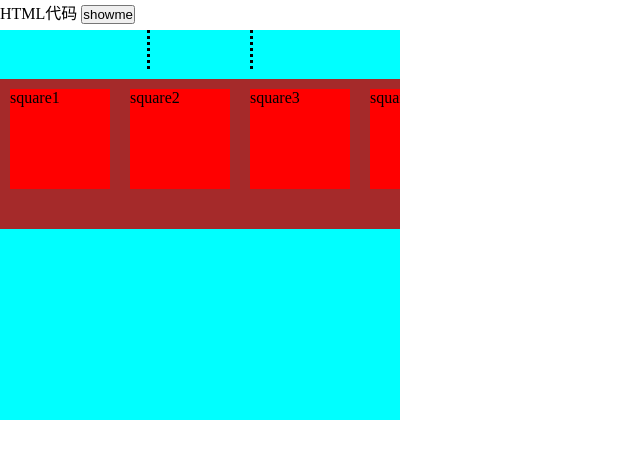
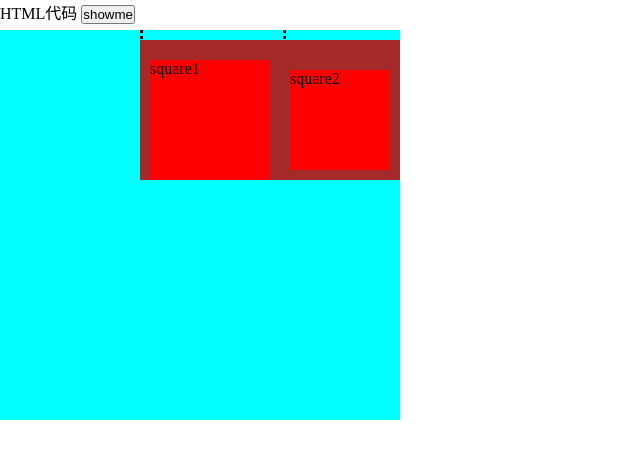
Before and after one commit to kanchangxin/h5demo, a plain HTML site: page H5API/touche.html in a window 1280 px wide. Shown: the whole page, without its empty margins (0-640 px from the left). Drawn offline with Linux system fonts and the light colour scheme.

Commit message:
no message

```diff
--- a/H5API/touche.html
+++ b/H5API/touche.html
@@ -22,23 +22,33 @@
         #inner {
             background: brown;
             position: relative;
-            height: 150px;
+            height: 140px;
             margin-top: 10px;
         }
 
         #theCenterBox {
             border-style: none dotted none dotted;
             height: 10%;
-            width: 100px;
-            margin: 0 auto;
+            position: absolute;
         }
 
         .square {
+            position: relative;
             background: red;
             width: 100px;
             height: 100px;
-            margin: 10px;
-            display: inline-table
+            margin: 20px 10px 20px 10px;
+            display: inline-table;
+            vertical-align: middle;
+        }
+
+        .biggerSquare {
+            background: red;
+            width: 120px;
+            height: 120px;
+            margin: 10px 10px 10px 10px;
+            display: inline-table;
+            vertical-align: middle;
         }
 
         #fix {
@@ -65,18 +75,23 @@ HTML代码
 
     var LEN_UNIT = 'px';//长度单位
     var theSquareMagin = 10;
-    var theSquareWidth = 100 + theSquareMagin*2;//方块的宽度
+    var theSquareWidth = 100 + theSquareMagin * 2;//方块的宽度
+    var theSquareBiggerWidth = 120;//变大后的宽度
     var theDragDiv = document.getElementById('inner');//取得拖动对象
 
-    theDragDiv.style.width = theDragDiv.children.length * theSquareWidth + LEN_UNIT; //根据其子元素的个数设置它的宽度+ (theDragDiv.children.length-1)*10
+    theDragDiv.style.width = theDragDiv.children.length * theSquareWidth + 40 + LEN_UNIT; //根据其子元素的个数设置它的宽度,40是预留变大的宽度
     console.log(theDragDiv.style.width);
 
-    var outer_width=parseInt(window.getComputedStyle(document.getElementById('outer')).width);
-    var monitor_left =(outer_width- theSquareWidth)/2;   //热点区域左边界
-    var monitor_right =(outer_width+ theSquareWidth)/2;  //热点区域右边界
-    console.debug("outer_width: "+  outer_width+",monitor_left:"+monitor_left+",monitor_right:"+monitor_right);
+    var outer_width = parseInt(window.getComputedStyle(document.getElementById('outer')).width);
+    var monitor_left = (outer_width - theSquareWidth) / 2 - (theSquareBiggerWidth - theSquareWidth) / 2;   //热点区域左边界
+    var monitor_right = (outer_width + theSquareWidth) / 2 + (theSquareBiggerWidth - theSquareWidth) / 2;  //热点区域右边界
+    document.getElementById('theCenterBox').style.left = monitor_left + LEN_UNIT;//固定监控区域
+    document.getElementById('theCenterBox').style.width = theSquareBiggerWidth + theSquareMagin * 2 + LEN_UNIT;//固定监控区域
+    console.debug("outer_width: " + outer_width + ",monitor_left:" + monitor_left + ",monitor_right:" + monitor_right);
 
-    var CAN_CIRCLE=true;//是否可以循环滚动
+    var CAN_CIRCLE = true;//是否可以循环滚动
+    var inner = document.getElementById("inner");
+    inner.style.left = monitor_left + LEN_UNIT;
 
     //    //元素排列。第一个元素排在左边第一个
     //    var theMiddleIndex;
@@ -97,7 +112,6 @@ HTML代码
     //    }
 
 
-
 </script>
 
 <script>
@@ -106,7 +120,6 @@ HTML代码
             x,//滑动的距离
             aboveX = 0; //设一个全局变量记录上一次内部块滑动的位置
 
-    var inner = document.getElementById("inner");
 
     function touchSatrt(e) {//触摸
         e.preventDefault();
@@ -116,75 +129,123 @@ HTML代码
 
     function touchMove(e) {//滑动
         e.preventDefault();
-        var flagCanMove=false;
+        var flagCanMove = false;
         var touch = e.touches[0];
         x = touch.pageX - startX;//滑动的距离
-        if(x>0){
+        if (x > 0) {
             //右滑
-            if(canMoveRight()){
-                flagCanMove=true;
+            if (canMoveRight()) {
+                flagCanMove = true;
             }
-        }else{
+        } else {
             //左滑
-            if(canMoveLeft()){
-                flagCanMove=true;
+            if (canMoveLeft()) {
+                flagCanMove = true;
             }
         }
-        if (flagCanMove){
+        if (flagCanMove) {
             inner.style.left = aboveX + x + "px"; //这一句中的aboveY是inner上次滑动后的位置
             //inner.style.webkitTransform = 'translate(' + 0+ 'px, ' + y + 'px)';  //也可以用css3的
             changeSize();
-        }else{
+        } else {
             //do nothins;
         }
     }
 
     function touchEnd(e) {//手指离开屏幕
         e.preventDefault();
+        dingwei();
         aboveX = parseInt(inner.style.left);//touch结束后记录内部滑块滑动的位置 在全局变量中体现 一定要用parseInt()将其转化为整数字;
-
     }//
     document.getElementById("inner").addEventListener('touchstart', touchSatrt, false);
     document.getElementById("inner").addEventListener('touchmove', touchMove, false);
     document.getElementById("inner").addEventListener('touchend', touchEnd, false);
-    console.log("theIndex:"+Math.floor(0.9))
-    function changeSize(){//改变大小
+
+
+    function changeSize() {//改变大小
         //最左边第一个元素的left是theSquareMagin（先对于inner的left
         //判断当前进入聚光灯区域的是哪个元素，放大它，移除聚光灯区域的是那个，大小恢复正常
         //进入聚光灯区域的可能同时有两个元素，都放大，触摸结束后根据哪个占的面积大，则独占聚光灯区域，整个inner自动移动
 
+        // 如果一个元素 right> 聚光灯区域左边界 and left <聚光灯区域左边界 则次元素是正在进入。
+
+
         //计算当前在聚光灯区域最左边界的是哪个方块。
-        var theIndex=Math.floor( (monitor_left- parseInt(inner.style.left))/theSquareWidth)  +  1;
-        console.log("theIndex0:"+(monitor_left- parseInt(inner.style.left))/theSquareWidth)
-        console.log("theIndex:"+theIndex)
-        // iner.style.left+(x-1)*theSquareWidth+theSquareMagin = 第x元素的left = monitor_left
+        var theDif = (monitor_left - parseInt(inner.style.left));//移动的距离
+        var theDif2 = theDif % theSquareWidth / theSquareWidth;//最近一个移动的距离占宽度比
+        var count=theDragDiv.children.length;//方块个数
+        console.log("theDif:" + theDif + ",theDif2:" + theDif2);
 
-//        var count=theDragDiv.children.length;
+        var theIndex = Math.floor(theDif / theSquareWidth);
+//        console.log("theIndex0:"+(monitor_left- parseInt(inner.style.left))/theSquareWidth)
+//        console.log("theIndex:"+theIndex)
+
+        var theObj = theDragDiv.children[theIndex];
+        theObj.style.width = theSquareBiggerWidth - 20 * theDif2 + "px";
+        theObj.style.height = theObj.style.width;
+
+        var theIndex = Math.ceil(theDif / theSquareWidth);//刚进入的那个
+
+        if (theIndex<=count ){ //if没有超过
+            var theDif = (monitor_right- parseInt(inner.style.left));//移动的距离
+            var theDif2 = theDif % theSquareWidth / theSquareWidth;//最近一个移动的距离占宽度比
+            var theObj = theDragDiv.children[theIndex];
+
+            theObj.style.width = theSquareWidth + 20 * theDif2 + "px";
+            theObj.style.height = theObj.style.width;
+        }
+
+//        if( theObj.classList.contains("square")){
+//            //theObj.classList.remove("square");
+//            //theObj.classList.add("biggerSquare");
+
+//            theObj.style.width=100+20* theDif2+"px";
+//            theObj.style.height=theObj.style.width;
+//        }
+//
 //        for(var i=0;i<count;i++ ){
-//            var theObj=theDragDiv.children[i];
-//            console.log("left:"+theObj.style.left )
+//            if(i!= theIndex){
+//                theDragDiv.children[i].classList.remove("biggerSquare");
+//            }
 //           // console.log(window.getComputedStyle(theObj).left);
 //        }
-        //找到那个
+    }
+
+    function dingwei() {
+        //最近元素定位，最靠近聚光灯区域的元素占据整个聚光灯区域，左边界==聚光灯区域左边界
+        var theIndex = Math.round((monitor_left - parseInt(inner.style.left)) / theSquareWidth);
+        console.debug("最近的index:" + theIndex)
+        inner.style.left = (monitor_left - monitor_left * theIndex) + LEN_UNIT;//初始坐标-应该左移的位移。
     }
 
 
-    function canMoveRight(){
+    function canMoveRight() {
         //可否继续右滑
-        var left=parseInt(inner.style.left);
-        if(left >=monitor_left){return false;}
-        else{ return true;}
+        var left = parseInt(inner.style.left);
+        if (left >= monitor_left) {
+            return false;
+        }
+        else {
+            return true;
+        }
     }
 
 
-    function canMoveLeft(){
+    function canMoveLeft() {
         //可否继续左滑
-        var left=parseInt(inner.style.left);
-        var right=left+parseInt(theDragDiv.style.width);
-        console.log("right:"+right);
-        if (right<= monitor_right){return false;}
-        else{ return true;}
+        var left = parseInt(inner.style.left);
+        var right = left + parseInt(theDragDiv.style.width);
+        console.log("right:" + right);
+        if (right <= monitor_right) {
+            return false;
+        }
+        else {
+            return true;
+        }
     }
 
 
 </script>
+<script>
+    changeSize();
+</script>
```
Also changed, not shown: 1 other file. Lines whose indentation alone changed are shown as unchanged.
